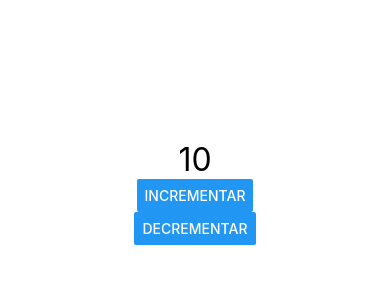
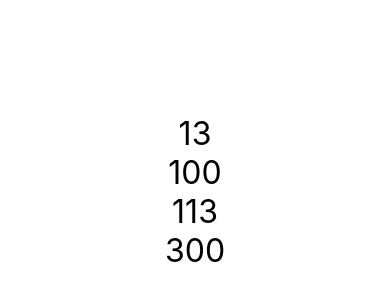
Before and after one commit to ThadeuCesario/ThadeuCesario, a React Native app in the folder fundamentals/: screen / in a window 390 px wide. Shown: the part 230-530 px from the top of the page. Built offline with nearby package versions, Linux system fonts and the light colour scheme.

Commit message:
Comunicaçao Direta

```diff
--- a/fundamentals/src/App.js
+++ b/fundamentals/src/App.js
@@ -2,18 +2,23 @@ import React from 'react';
 import {View, StyleSheet} from 'react-native';
 
 /* Components */
-/* import PrimeiroComponente from './components/Primeiro';
+/*
+import PrimeiroComponente from './components/Primeiro';
 import {MultiComponenteOne, MultiComponenteTwo, MultiComponenteThree as AnoterName} from './components/Multi';
 import MinMax from './components/MinMax';
 import Aleatorio from './components/Aleatorio';
 import Titulo from './components/Titulo';
-import Botao from './components/Botao';*/
+import Botao from './components/Botao';
 import Contador from './components/Contador';
+*/
+
+import Pai from './components/Direta/Pai';
 
 export default () => {
     return(
         <View style={style.App}>
-            {/* <PrimeiroComponente></PrimeiroComponente>
+            {/*
+                <PrimeiroComponente></PrimeiroComponente>
                 <MultiComponenteOne />
                 <MultiComponenteTwo />
                 <AnoterName />
@@ -21,8 +26,10 @@ export default () => {
                 <MinMax min={1} max={94}/>
                 <Aleatorio min={1} max={99}/>
                 <Titulo principal={'React Native'} secundario={'É muito legal.'}/>
-            <Botao />*/}
+                <Botao />
                 <Contador inicial={10} />
+            */}
+            <Pai />
         </View>
     )
 }
--- a/fundamentals/src/components/Direta/Filho.js
+++ b/fundamentals/src/components/Direta/Filho.js
@@ -1,9 +1,9 @@
 import React from 'react'
 import {View, Text, Button} from 'react-native'
-import Style from './style'
+import Style from '../estilo';
 
 export default props => {
-    const {a, b} = props;
+    const {a,b} = props;
 
     return (
       <>
--- a/fundamentals/src/components/Direta/Pai.js
+++ b/fundamentals/src/components/Direta/Pai.js
@@ -1,6 +1,5 @@
 import React from 'react'
 import {View, Text, Button} from 'react-native'
-import Style from './style'
 
 import Filho from './Filho';
 
```
Also changed, not shown: fundamentals/src/components/temp.js (deleted). Lines whose indentation alone changed are shown as unchanged.
